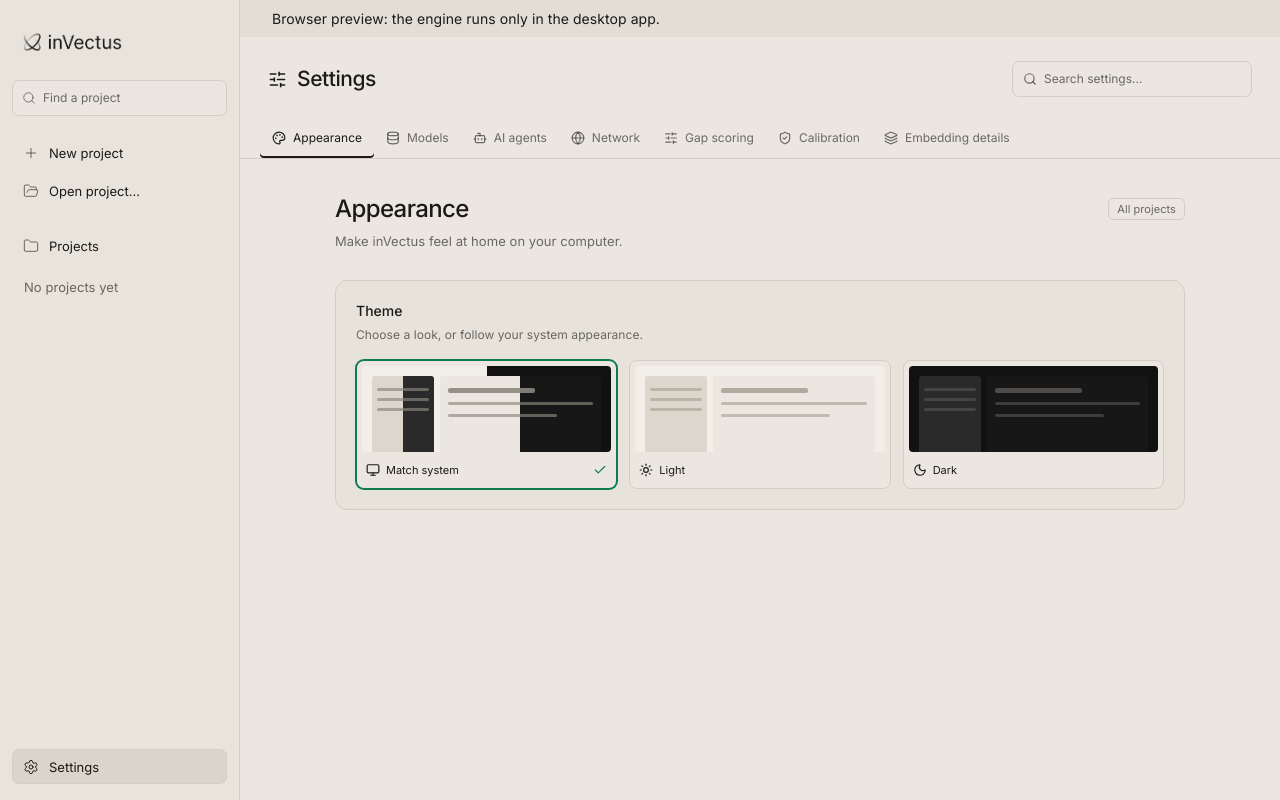
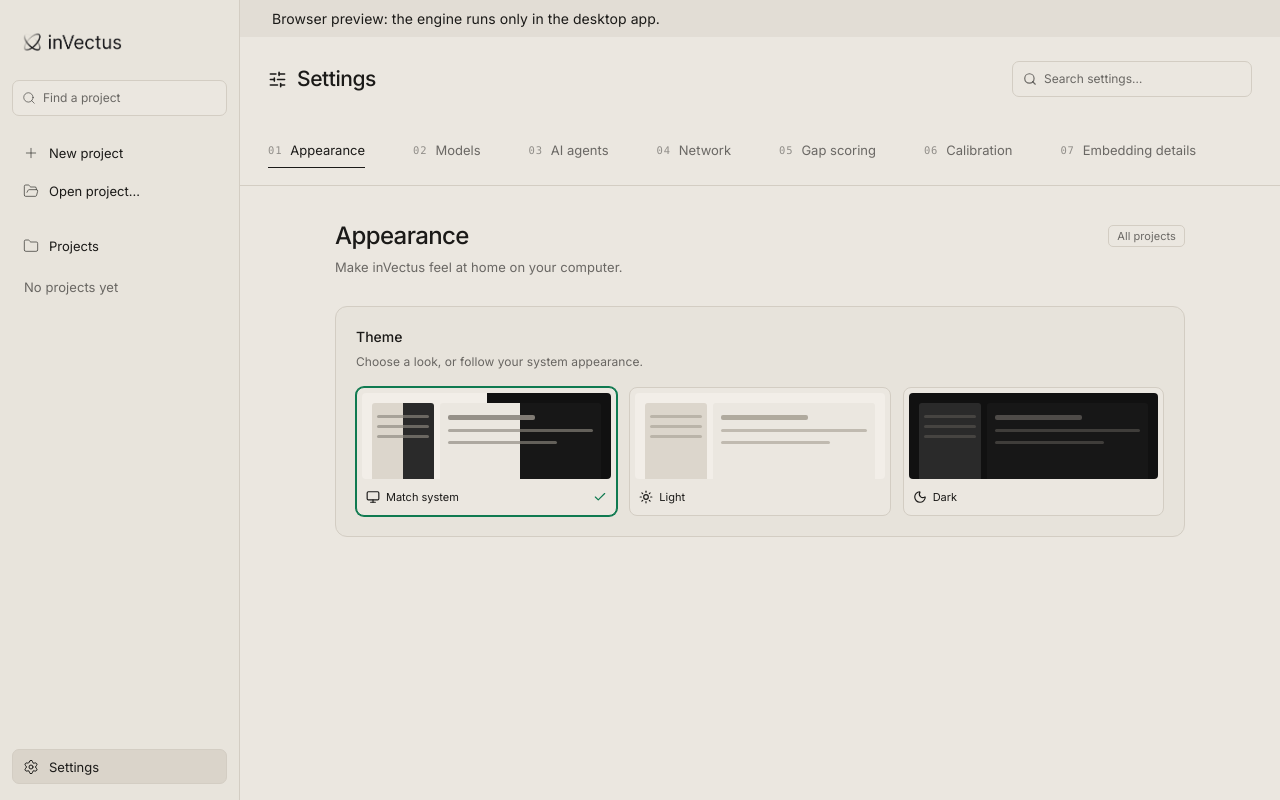
Before and after one commit to rbaltodano/inVectus, a React (Vite) app: page / in a window 1280 px wide. Both pictures are taken after a click on the button "Settings". Built offline with nearby package versions, Linux system fonts and the light colour scheme; a web font is replaced by a local one.

Commit message:
Share project tab styling and animation with Settings

```diff
--- a/src/App.css
+++ b/src/App.css
@@ -834,12 +834,9 @@ button, input, select, textarea, .side-search, .btn, .text-btn, .net { border-ra
 .settings-search-results button:hover, .settings-search-results button:focus-visible { background: var(--surface-2); }
 .settings-search-results button > span:last-child { color: var(--dim); font-size: 10px; }
 .settings-search-results p { margin: 8px; color: var(--dim); font-size: 12px; }
-.settings-tabs { display: flex; flex: none; min-width: 0; overflow-x: auto; padding: 0 20px; border-bottom: 1px solid var(--line); scrollbar-width: thin; }
-.settings-tabs button { position: relative; display: flex; flex: none; align-items: center; justify-content: center; gap: 7px; padding: 13px 12px; border: 0; background: none; color: var(--dim); font: 400 12px var(--sans); white-space: nowrap; cursor: pointer; }
-.settings-tabs button svg { flex: none; }
-.settings-tabs button:hover { color: var(--text); background: color-mix(in srgb, var(--surface) 40%, transparent); }
-.settings-tabs button[aria-selected="true"] { color: var(--ink); box-shadow: inset 0 -2px var(--ink); }
-.settings-tabs button:focus-visible { outline-offset: -4px; border-radius: 5px; }
+.settings-tabs { flex: none; padding: 0 4px; border-bottom: 1px solid var(--line); }
+.settings-tabs button { display: flex; align-items: center; white-space: nowrap; }
+.settings-tabs button:focus-visible { outline-offset: -4px; }
 .settings-main { flex: 1; min-width: 0; display: flex; flex-direction: column; min-height: 0; }
 .settings-heading-row { display: flex; align-items: center; justify-content: space-between; gap: 16px; }
 .settings-scope { padding: 3px 8px; border: 1px solid var(--line); border-radius: 5px; color: var(--dim); font: 400 11px var(--sans); max-width: 50%; white-space: nowrap; text-overflow: ellipsis; overflow: hidden; }
@@ -899,8 +896,7 @@ button, input, select, textarea, .side-search, .btn, .text-btn, .net { border-ra
 .settings-project-path code { background: none; padding: 0; color: var(--dim); }
 @container settings (max-width: 720px) {
   .settings-header { padding: 22px 20px 16px; }
-  .settings-tabs { padding-inline: 10px; }
-  .settings-tabs button { padding-inline: 11px; }
+  .settings-tabs button { padding: 24px 16px; }
   .settings-content { padding: 28px 20px 40px; }
   .settings-content .setting-row { flex-wrap: wrap; }
   .settings-content .setting-row > .row { justify-content: flex-start; }
@@ -908,8 +904,7 @@ button, input, select, textarea, .side-search, .btn, .text-btn, .net { border-ra
 @container settings (max-width: 520px) {
   .settings-header { padding: 20px 16px 14px; gap: 14px; }
   .settings-search-wrap { width: 200px; }
-  .settings-tabs button { padding-inline: 10px; font-size: 11px; }
-  .settings-tabs button svg { display: none; }
+
   .settings-content { padding: 24px 16px 36px; }
   .settings-page-heading h2 { font-size: 22px; }
   .settings-content .panel { padding: 16px; }
--- a/src/App.tsx
+++ b/src/App.tsx
@@ -1,4 +1,4 @@
-import { useCallback, useEffect, useLayoutEffect, useMemo, useRef, useState } from "react";
+import { useCallback, useEffect, useMemo, useRef, useState } from "react";
 import { api, inTauri, local, pickProject, pickSource, type GapView, type JobInfo, type MapData, type MapPoint, type ProjectInfo, type TableInfo, type TableRef } from "./api";
 import { listen } from "@tauri-apps/api/event";
 import { JobsProvider, isRunning, useJobs } from "./jobs";
@@ -13,6 +13,7 @@ import Panel from "./screens/Panel";
 import IndexingIndicator from "./IndexingIndicator";
 import WorkspaceSplit from "./WorkspaceSplit";
 import Settings from "./screens/Settings";
+import TabIndicator, { useTabIndicator } from "./TabIndicator";
 import StarPrompt from "./StarPrompt";
 import { ArrowLeft, Folder, FolderOpen, Plus, Search, Settings as SettingsIcon, type LucideIcon } from "lucide-react";
 import { PROJECT_TABS, pageTab, navigateTo, returnFromDetail, tabKeyIndex, type ProjectTab, type TabStacks } from "./navigation";
@@ -281,26 +282,7 @@ function Workspace({ project, setProject, refresh, initialStack, goRoute, onRena
   const [mapRevision, setMapRevision] = useState(0);
   const initialTab = pageTab(initialStack[initialStack.length - 1]);
   const [activeTab, setActiveTab] = useState<ProjectTab>(initialTab);
-  const tabsRef = useRef<HTMLDivElement>(null);
-  const [tabIndicator, setTabIndicator] = useState<{ left: number; width: number; top: number }>();
-  useLayoutEffect(() => {
-    const tabs = tabsRef.current;
-    if (!tabs) return;
-    const measure = () => {
-      const selected = tabs.querySelector<HTMLElement>('[aria-selected="true"]');
-      if (!selected) return;
-      const style = getComputedStyle(selected);
-      const leftPadding = parseFloat(style.paddingLeft), rightPadding = parseFloat(style.paddingRight);
-      const next = { left: selected.offsetLeft + leftPadding, width: selected.offsetWidth - leftPadding - rightPadding,
-        top: selected.offsetTop + selected.offsetHeight - parseFloat(style.paddingBottom) + 6 };
-      setTabIndicator((previous) => previous?.left === next.left && previous.width === next.width && previous.top === next.top ? previous : next);
-    };
-    measure();
-    const observer = new ResizeObserver(measure);
-    observer.observe(tabs);
-    tabs.querySelectorAll('button[role="tab"]').forEach((button) => observer.observe(button));
-    return () => observer.disconnect();
-  }, [activeTab]);
+  const { tabsRef, tabIndicator } = useTabIndicator(activeTab);
   const [tabStacks, setTabStacks] = useState<TabStacks>(() => ({
     [initialTab]: initialTab === "collections" && initialStack[initialStack.length - 1].kind === "import"
       ? [{ kind: "index" }, initialStack[initialStack.length - 1]] : [initialStack[initialStack.length - 1]],
@@ -442,7 +424,7 @@ function Workspace({ project, setProject, refresh, initialStack, goRoute, onRena
                 const next = tabKeyIndex(e.key, i);
                 if (next !== undefined) { e.preventDefault(); selectTab(PROJECT_TABS[next].id); document.getElementById(`tab-${PROJECT_TABS[next].id}`)?.focus(); }
               }}><span className="tab-code">{String(i + 1).padStart(2, "0")}</span>{tab.label}</button>)}
-            {tabIndicator && <span className="project-tab-indicator" aria-hidden="true" style={{ width: tabIndicator.width, top: tabIndicator.top, transform: `translateX(${tabIndicator.left}px)` }} />}
+            <TabIndicator geometry={tabIndicator} />
           </div>
         <IndexingIndicator job={job} />
         </div>
--- /dev/null
+++ b/src/TabIndicator.tsx
@@ -0,0 +1,33 @@
+import { useLayoutEffect, useRef, useState } from "react";
+
+type Geometry = { left: number; width: number; top: number };
+
+/** Project and Settings tabs share the same label-sized, sliding selection indicator. */
+export function useTabIndicator(selectedKey: string, revealSelected = false) {
+  const tabsRef = useRef<HTMLDivElement>(null);
+  const [tabIndicator, setTabIndicator] = useState<Geometry>();
+  useLayoutEffect(() => {
+    const tabs = tabsRef.current;
+    if (!tabs) return;
+    const measure = () => {
+      const selected = tabs.querySelector<HTMLElement>('[aria-selected="true"]');
+      if (!selected) return;
+      if (revealSelected) selected.scrollIntoView({ block: "nearest", inline: "nearest" });
+      const style = getComputedStyle(selected);
+      const leftPadding = parseFloat(style.paddingLeft), rightPadding = parseFloat(style.paddingRight);
+      const next = { left: selected.offsetLeft + leftPadding, width: selected.offsetWidth - leftPadding - rightPadding,
+        top: selected.offsetTop + selected.offsetHeight - parseFloat(style.paddingBottom) + 6 };
+      setTabIndicator((previous) => previous?.left === next.left && previous.width === next.width && previous.top === next.top ? previous : next);
+    };
+    measure();
+    const observer = new ResizeObserver(measure);
+    observer.observe(tabs);
+    tabs.querySelectorAll('button[role="tab"]').forEach((button) => observer.observe(button));
+    return () => observer.disconnect();
+  }, [selectedKey, revealSelected]);
+  return { tabsRef, tabIndicator };
+}
+
+export default function TabIndicator({ geometry }: { geometry?: Geometry }) {
+  return geometry ? <span className="project-tab-indicator" aria-hidden="true" style={{ width: geometry.width, top: geometry.top, transform: `translateX(${geometry.left}px)` }} /> : null;
+}
--- a/src/screens/Settings.tsx
+++ b/src/screens/Settings.tsx
@@ -1,17 +1,16 @@
 import { useEffect, useRef, useState } from "react";
-import { Bot, Check, Database, Globe, Layers, Monitor, Moon, Palette, Search, ShieldCheck, SlidersHorizontal, Sun, X } from "lucide-react";
+import { Check, Database, Layers, Monitor, Moon, Search, SlidersHorizontal, Sun, X } from "lucide-react";
 import { SETTINGS_SECTIONS, searchSettings, settingsTabIndex, type SettingsSection } from "../settingsNavigation";
 import { api, fmt, inTauri, local, when, type LlmInfo, type ModelInfo, type ProjectInfo, type Weights } from "../api";
 import { ErrorLine, useAction, useStartJob } from "../App";
 import { isRunning } from "../jobs";
 import { DownloadConsent } from "../models";
 import ConnectAgents from "./ConnectAgents";
+import TabIndicator, { useTabIndicator } from "../TabIndicator";
 import { setThemeChoice, themeChoice, type ThemeChoice } from "../theme";
 
 /** Gap-score weights per project, kept on this computer; scans read them. */
 export const weightsKey = (root: string) => `invectus.weights.${root}`;
-
-const SECTION_ICONS = { appearance: Palette, models: Database, agents: Bot, network: Globe, scoring: SlidersHorizontal, calibration: ShieldCheck, embedding: Layers };
 
 const WEIGHT_LABEL: [keyof Weights, string][] = [
   ["coverage_ratio", "Demand per coverage item"], ["demand_since", "Demand since the last coverage"], ["momentum", "Momentum"],
@@ -20,6 +19,7 @@ const WEIGHT_LABEL: [keyof Weights, string][] = [
 
 export default function Settings({ project, setProject }: { project?: ProjectInfo; setProject: (p: ProjectInfo) => void }) {
   const [section, setSection] = useState<SettingsSection>("appearance");
+  const { tabsRef, tabIndicator } = useTabIndicator(section, true);
   const [query, setQuery] = useState("");
   const content = useRef<HTMLDivElement>(null);
   const heading = useRef<HTMLHeadingElement>(null);
@@ -76,9 +76,8 @@ export default function Settings({ project, setProject }: { project?: ProjectInf
         </div>}
       </div>
     </header>
-    <div role="tablist" aria-label="Settings categories" className="settings-tabs">
+    <div ref={tabsRef} role="tablist" aria-label="Settings categories" className="project-tabs settings-tabs">
       {SETTINGS_SECTIONS.map((s, index) => {
-        const Icon = SECTION_ICONS[s.id];
         return <button type="button" role="tab" id={`settings-tab-${s.id}`} key={s.id} aria-label={s.label} title={s.label}
           aria-selected={section === s.id} tabIndex={section === s.id ? 0 : -1}
           aria-controls={`settings-section-${s.id}`} onClick={() => selectSection(s.id)}
@@ -89,9 +88,10 @@ export default function Settings({ project, setProject }: { project?: ProjectInf
             const tab = e.currentTarget.parentElement?.querySelectorAll<HTMLButtonElement>("[role=tab]")[next];
             tab?.focus(); tab?.scrollIntoView({ block: "nearest", inline: "nearest" });
           }}>
-          <Icon size={14} aria-hidden="true" /><span>{s.label}</span>
+          <span className="tab-code">{String(index + 1).padStart(2, "0")}</span>{s.label}
         </button>;
       })}
+      <TabIndicator geometry={tabIndicator} />
     </div>
     <div className="settings-main">
       <div className="settings-content" ref={content}>
```
Also changed, not shown: 1 other file (tests, documents, lock files or other folders).
